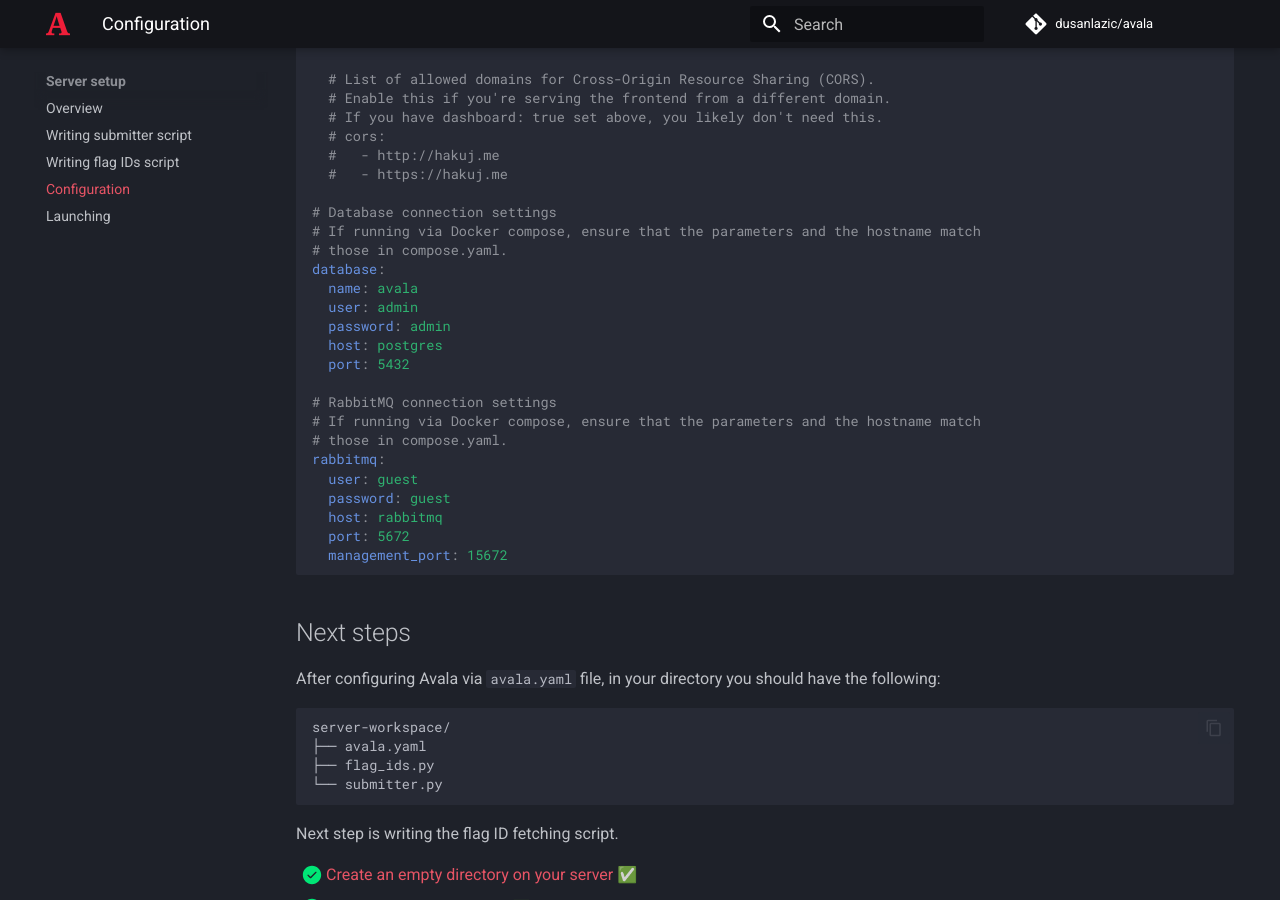
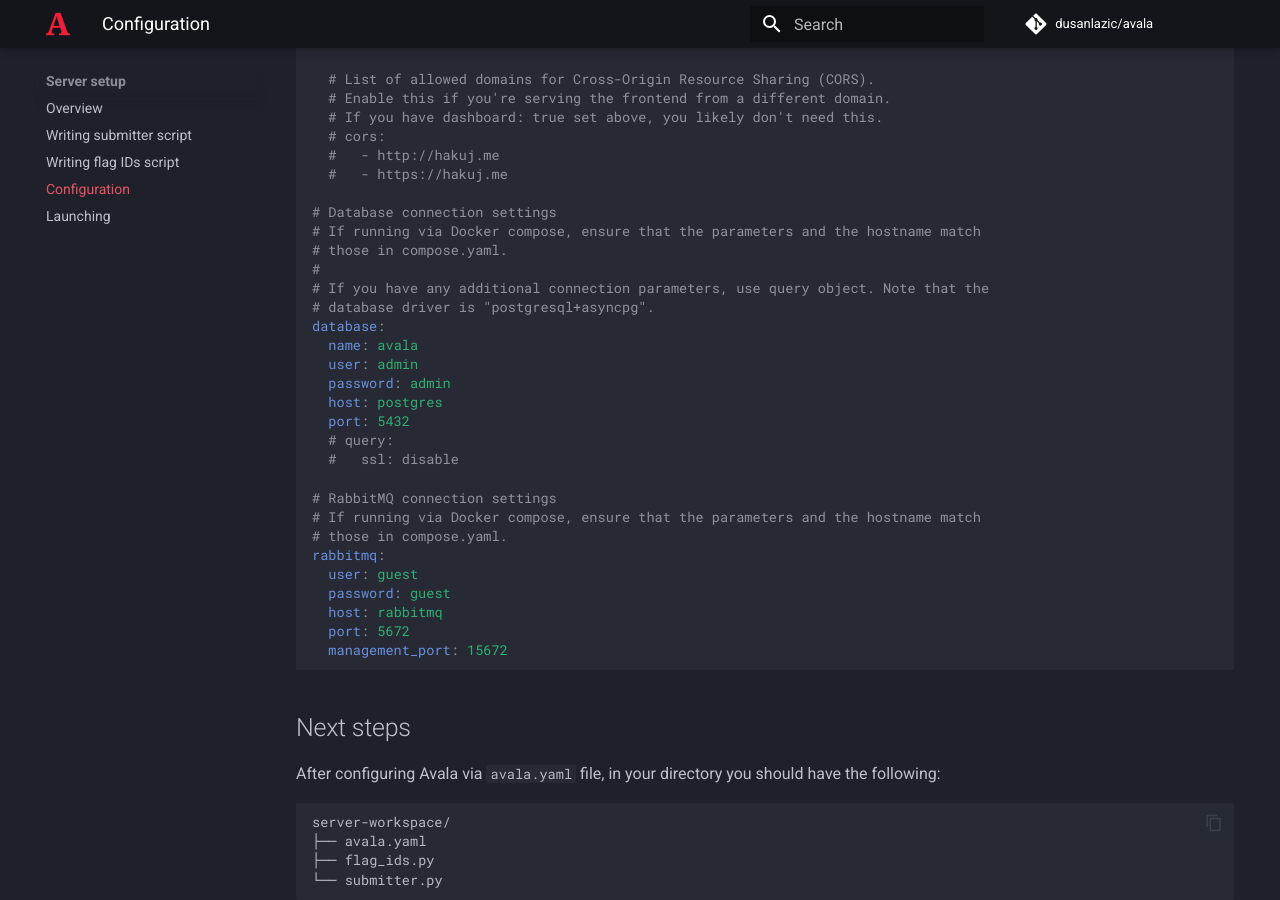
Before and after one commit to dusanlazic/avala, an MkDocs documentation site: the page built from docs/docs/server/configuration.md, in a window 1280 px wide and 900 px high, scrolled down 2858 px. Built offline with MkDocs 1.6.1 and Material for MkDocs 9.7.7, drawn with Linux system fonts in a browser that asks for light colours; comment, search, counter and statistics services are not loaded.

Commit message:
docs: add query object to avala.yaml

```diff
--- a/docs/docs/server/configuration.md
+++ b/docs/docs/server/configuration.md
@@ -149,12 +149,17 @@ server:
 # Database connection settings
 # If running via Docker compose, ensure that the parameters and the hostname match
 # those in compose.yaml.
+#
+# If you have any additional connection parameters, use query object. Note that the
+# database driver is "postgresql+asyncpg".
 database:
   name: avala
   user: admin
   password: admin
   host: postgres
   port: 5432
+  # query:
+  #   ssl: disable
 
 # RabbitMQ connection settings
 # If running via Docker compose, ensure that the parameters and the hostname match
```
